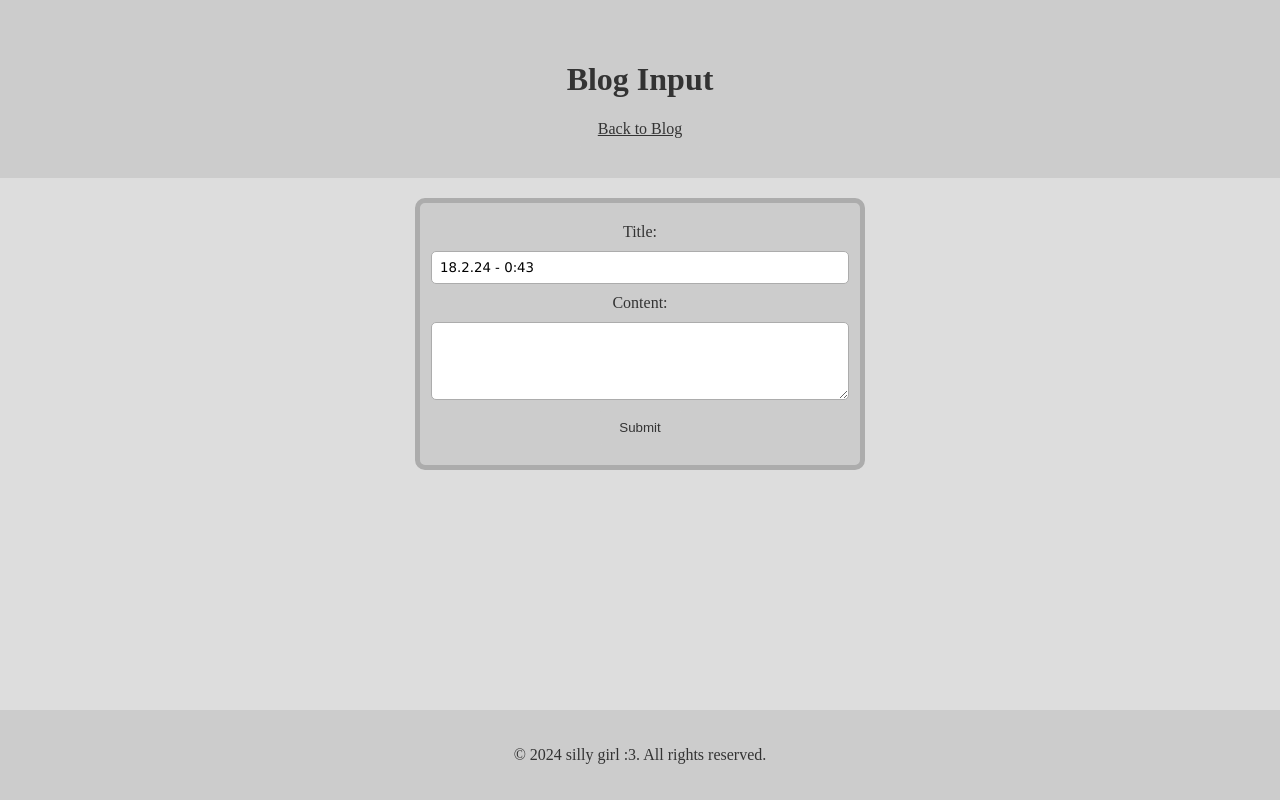
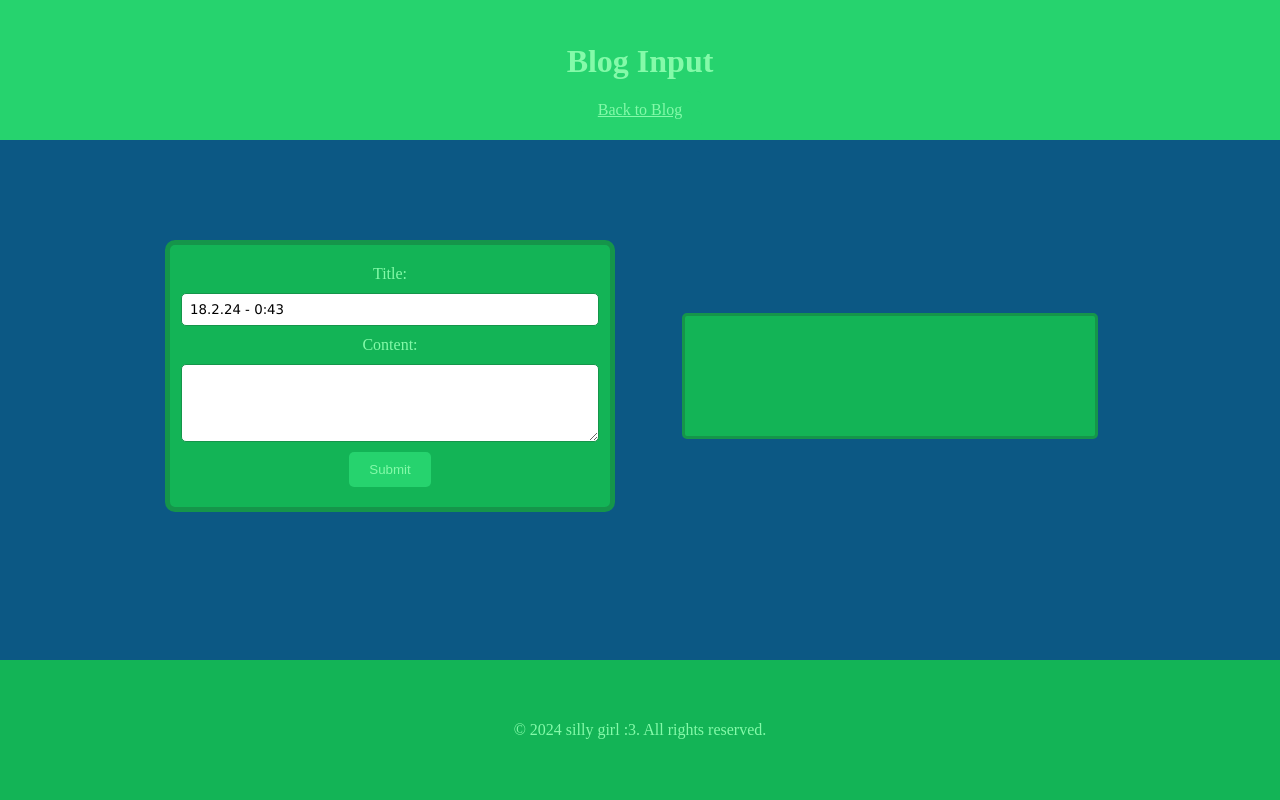
Before and after one commit to Tariselan/blog, a website: page public/input.html in a window 1280 px wide. Drawn offline with Linux system fonts and the light colour scheme.

Commit message:
this is a commit

```diff
--- a/public/client.js
+++ b/public/client.js
@@ -1,5 +1,26 @@
 document.addEventListener('DOMContentLoaded', function() {
     const form = document.getElementById('blog-entry-form');
+    const titleInput = form.querySelector('#title');
+    const contentInput = form.querySelector('#content');
+    const previewDiv = document.getElementById('preview');
+
+    // Function to update the preview
+    function updatePreview() {
+        const title = titleInput.value;
+        const content = contentInput.value;
+
+        // Update the inner HTML of the preview div with the title and content
+        previewDiv.innerHTML = `
+            <h3>${title}</h3>
+            <p>${content}</p>
+        `;
+    }
+
+    // Update the preview when the title or content input changes
+    titleInput.addEventListener('input', updatePreview);
+    contentInput.addEventListener('input', updatePreview);
+
+    // Default blog title function
     function defaultBlogTitle() {
         const day = new Date().getDate().toString();
         const month = new Date().getMonth().toString();
@@ -19,13 +40,16 @@ document.addEventListener('DOMContentLoaded', function() {
         const TITLE = fullMain + " - " + local;
         return TITLE;
     }
-    title.value = defaultBlogTitle();
+
+    // Set default blog title when the page loads
+    titleInput.value = defaultBlogTitle();
+
     form.addEventListener('submit', function(event) {
         event.preventDefault(); // Prevent the default form submission
 
         // Get the values of title and content from the form
-        const title = form.querySelector('#title').value;
-        const content = form.querySelector('#content').value;
+        const title = titleInput.value;
+        const content = contentInput.value;
         console.log('Title:', JSON.stringify({ title, content }));
 
         // Send a POST request to the server with the form data
@@ -41,7 +65,10 @@ document.addEventListener('DOMContentLoaded', function() {
                 // Reset the form after successful submission
                 form.reset();
                 alert('Blog entry submitted successfully!');
-                title.value = defaultBlogTitle();
+                // Update preview after reset
+                updatePreview();
+                // Set default blog title after reset
+                titleInput.value = defaultBlogTitle();
             } else {
                 throw new Error('Failed to submit blog entry');
             }
--- a/public/input.css
+++ b/public/input.css
@@ -1,10 +1,12 @@
 :root {
-    --clr-text-main: #333;
-    --clr-background: #ddd;
-    --clr-div-bckg: #ccc;
-    --clr-div-brdr: #acacac;
-    --clr-dev: #f00;
-    --clr-form: #ccc;
+    --clr-text-main: #84faa9; /* Updated text color to white */
+    --clr-background: #0c5884;
+    --clr-primary: #49ffaa;
+    --clr-secondary: #26d36e;
+    --clr-tertiary: #13b456;
+    --clr-accent: #e67e22;
+    --clr-border: #15954a;
+    --clr-form: #13b456; /* Updated form background color */
 }
 
 body {
@@ -20,9 +22,11 @@ body {
 header, footer {
     width: 100%;
     text-align: center;
-    background-color: var(--clr-div-bckg);
+    background-color: var(--clr-secondary); /* Updated header and footer background color */
     flex-shrink: 0; /* Prevent header and footer from shrinking */
     padding: 20px 0;
+    height: 100px;
+    display: flex;
 }
 
 nav {
@@ -31,7 +35,7 @@ nav {
 
 nav a {
     padding: 10px 20px;
-    background-color: var(--clr-div-bckg);
+    background-color: var(--clr-secondary); /* Updated nav background color */
     color: var(--clr-text-main);
     border: none;
     border-radius: 5px;
@@ -39,7 +43,7 @@ nav a {
 }
 
 nav a:hover {
-    background-color: var(--clr-div-brdr);
+    background-color: var(--clr-tertiary); /* Updated nav hover background color */
 }
 
 main {
@@ -47,18 +51,21 @@ main {
     background-color: var(--clr-background);
 }
 
-
 section div {
-    background-color: var(--clr-div-bckg);
-    border: solid 3px var(--clr-div-brdr);
+    background-color: var(--clr-tertiary); /* Updated section div background color */
+    border: solid 3px var(--clr-border); /* Updated section div border color */
     border-radius: 5px;
     min-height: 100px;
     padding: 10px 30px;
-    margin: 10px;
+    margin: 0 auto; /* Center horizontally */
+    width: 70%; /* Use 80% width of the container */
 }
 
 footer {
-    margin-top: auto;
+    display: flex;
+    background-color: var(--clr-tertiary);
+    align-items: center; /* Center items vertically */
+    justify-content: center; /* Center items horizontally */
 }
 
 .container {
@@ -67,7 +74,12 @@ footer {
     flex-direction: column;
     align-items: center;
     justify-content: center;
-    padding: 20px; /* Add padding to create space around the form */
+    padding: 10px 0; /* Add padding to create space around the form */
+}
+
+.two {
+    padding: 100px 10px; /* Add padding to create space around the form */
+    flex-direction: row;
 }
 
 section {
@@ -81,11 +93,10 @@ form {
     width: 80%; /* Use 80% width of the container */
     background-color: var(--clr-form);
     padding: 20px; /* Add padding to the form */
-    border: solid 5px var(--clr-div-brdr);
+    border: solid 5px var(--clr-border); /* Updated form border color */
     border-radius: 10px; /* Add border radius for rounded corners */
     margin: 0 auto; /* Center horizontally */
 }
-
 
 form label {
     margin-bottom: 10px;
@@ -93,17 +104,17 @@ form label {
 
 form input[type="text"],
 form textarea {
-font-family:'Lucida Sans', 'Lucida Sans Regular', 'Lucida Grande', 'Lucida Sans Unicode', Geneva, Verdana, sans-serif       ;
+    font-family: 'Lucida Sans', 'Lucida Sans Regular', 'Lucida Grande', 'Lucida Sans Unicode', Geneva, Verdana, sans-serif;
     width: 100%;
     padding: 8px;
     margin-bottom: 10px;
-    border: 1px solid var(--clr-div-brdr);
+    border: 1px solid var(--clr-border);
     border-radius: 5px;
 }
 
 form button {
     padding: 10px 20px;
-    background-color: var(--clr-div-bckg);
+    background-color: var(--clr-secondary); /* Updated form button background color */
     color: var(--clr-text-main);
     border: none;
     border-radius: 5px;
@@ -111,5 +122,5 @@ form button {
 }
 
 form button:hover {
-    background-color: var(--clr-div-brdr);
+    background-color: var(--clr-primary); /* Updated form button hover background color */
 }
--- a/public/input.html
+++ b/public/input.html
@@ -1,11 +1,12 @@
 <!DOCTYPE html>
 <html lang="en">
   <head>
-        <meta charset="UTF-8">
-        <meta name="viewport" content="width=device-width, initial-scale=1.0">
+    <meta charset="UTF-8" />
+    <meta name="viewport" content="width=device-width, initial-scale=1.0" />
     <title>Blog Input</title>
-        <link rel="stylesheet" href="input.css">
+    <link rel="stylesheet" href="input.css" />
   </head>
+
   <body>
     <header>
       <div class="container">
@@ -16,16 +17,20 @@
       </div>
     </header>
     <main>
-            <div class="container">
+      <div class="container two">
         <section>
           <!-- Blog entry form -->
           <form id="blog-entry-form">
             <label for="title">Title:</label>
-                        <input type="text" id="title" name="title" required>
+            <input type="text" id="title" name="title" required />
             <label for="content">Content:</label>
             <textarea id="content" name="content" rows="4" required></textarea>
             <button type="submit">Submit</button>
           </form>
+        </section>
+        <section>
+            <div id="preview"></div>
+            <!-- Preview section -->
           </section>
       </div>
     </main>
--- a/public/style.css
+++ b/public/style.css
@@ -1,80 +1,83 @@
 :root {
     --clr-text-main: #333;
-    --clr-background: #ddd;
-    --clr-div-bckg: #ccc;
-    --clr-div-brdr: #acacac;
-    --clr-dev: #f00;
+    --clr-background: #0c5884;
+    --clr-primary: #49ffaa; /* Updated primary color to yellow-green */
+    --clr-secondary: #26d36e;
+    --clr-tertiary: #13b456;
+    --clr-accent: #e67e22;
+    --clr-border: #bdc3c7;
 }
 
 body {
+    font-family: Arial, sans-serif;
     background-color: var(--clr-background);
     color: var(--clr-text-main);
-    display: flex;
-    flex-direction: column;
-    min-height: 100vh;
     margin: 0;
     padding: 0;
 }
 
 nav {
-    display: inline-block;
+    display: flex;
+    justify-content: center;
+    padding: 10px 0;
 }
 
 nav a {
     padding: 10px 20px;
-    background-color: var(--clr-div-bckg);
-    color: var(--clr-text-main);
-    border: none;
+    color: var(--clr-primary);
+    text-decoration: none;
     border-radius: 5px;
-    cursor: pointer;
+    transition: background-color 0.3s ease;
 }
 
 nav a:hover {
-    background-color: var(--clr-div-brdr);
+    background-color: var(--clr-tertiary);
 }
 
+header, footer {
+    text-align: center;
+    background-color: var(--clr-secondary);
+    color: #fff;
+}
 
 main {
-    flex: 1;
-    background-color: var(--clr-background);
+    display: flex;
+    justify-content: center;
+    align-items: center;
+    padding-top: 10px;
+    min-height: calc(100vh - 160px); /* Adjust based on header and footer height */
 }
 
+.container {
+    max-width: 800px;
+    width: 90%;
+    padding: 20px;
+    background-color: var(--clr-secondary);
+    border-radius: 10px;
+    box-shadow: 0 4px 8px rgba(0, 0, 0, 0.1);
+    margin: 20px 0;
+}
 
-header, footer {
-    width: 100%;
-    text-align: center;
-    background-color: var(--clr-div-bckg);
-    flex-shrink: 0; /* Prevent header and footer from shrinking */
+section div {
+    margin-bottom: 20px;
+    padding: 20px;
+    background-color: var(--clr-tertiary);
+    border-radius: 5px;
+    box-shadow: 0 2px 4px rgba(0, 0, 0, 0.1);
+}
+
+h1, h2 {
+    color: var(--clr-primary);
+}
+
+header {
+    border-radius:0 0 50px 50px;
+
     padding: 20px 0;
 }
 
+footer {
+    color: #fff;
 
-footer {
-    margin-top: auto;
-    width: 100%;
-    text-align: center;
-    background-color: var(--clr-div-bckg);
+    padding: 20px;
 }
-
-main {
-    flex: 1;
-    background-color: var(--clr-background);
-}
-
-.container {
-    flex-grow: 1; /* Grow to take up remaining space */
-    display: flex;
-    flex-direction: column;
-    align-items: center;
-    justify-content: center;
-}
-
-section div {
-    background-color: var(--clr-div-bckg); /* Use var() to reference the CSS variable */
-    border: solid 3px var(--clr-div-brdr);
-    border-radius: 5px;
-    min-height: 100px;
-    min-height: 100px;
-    padding: 10px 30px 10px 30px;
-    margin: 10px;
-}
```
Also changed, not shown: public/index.html (+1 -1 lines). Lines whose indentation alone changed are shown as unchanged.
